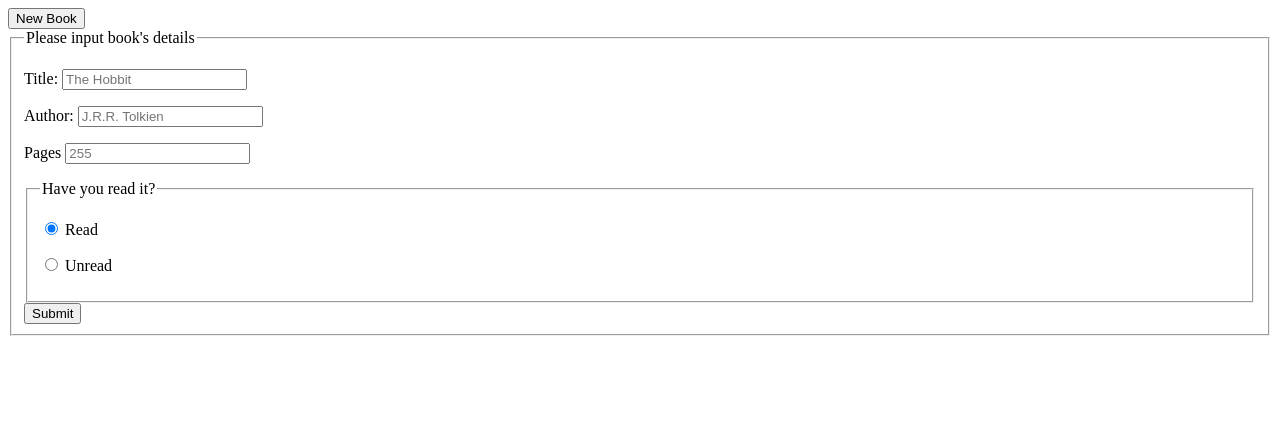
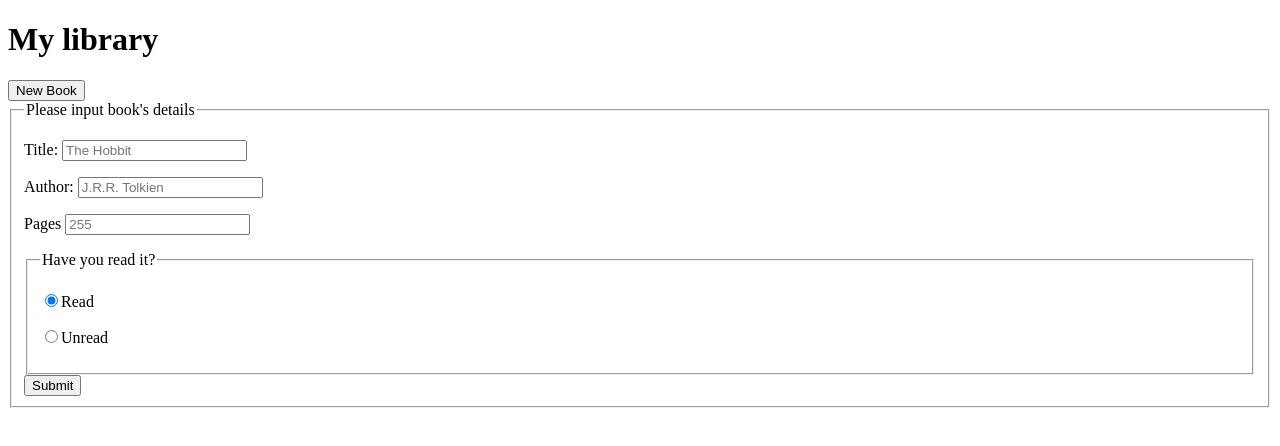
Before and after one commit to dohung12/library, a plain HTML site: page index.html in a window 1280 px wide. Drawn offline with Linux system fonts and the light colour scheme.

Commit message:
refactor for styling

```diff
--- a/index.html
+++ b/index.html
@@ -13,14 +13,25 @@
     <title>My Library</title>
   </head>
   <body>
+    <header>
+      <h1>My library</h1>
+    </header>
+    <main>
+      <div class="book-container"></div>
+    </main>
+    <aside>
       <button class="btn new-btn">New Book</button>
-
       <form class="new-book-form" action="">
         <fieldset>
           <legend>Please input book's details</legend>
           <p>
             <label for="title">Title: </label>
-          <input type="text" name="title" id="title" placeholder="The Hobbit" />
+            <input
+              type="text"
+              name="title"
+              id="title"
+              placeholder="The Hobbit"
+            />
           </p>
           <p>
             <label for="author">Author: </label>
@@ -38,23 +49,30 @@
           <fieldset>
             <legend>Have you read it?</legend>
             <p class="radio-choice">
-            <input
+              <label for="read-stt-1"
+                ><input
                   type="radio"
                   name="read"
                   id="read-stt-1"
                   value="true"
                   checked
-            />
-            <label for="read-stt-1">Read</label>
+                />Read</label
+              >
             </p>
             <p class="radio-choice">
-            <input type="radio" name="read" id="read-stt-2" value="false" />
-            <label for="read-stt-2">Unread</label>
+              <label for="read-stt-2"
+                ><input
+                  type="radio"
+                  name="read"
+                  id="read-stt-2"
+                  value="false"
+                />Unread</label
+              >
             </p>
           </fieldset>
           <button type="submit" class="btn submit-btn">Submit</button>
         </fieldset>
       </form>
-    <div class="book-container"></div>
+    </aside>
   </body>
 </html>
```
Lines whose indentation alone changed are shown as unchanged.
